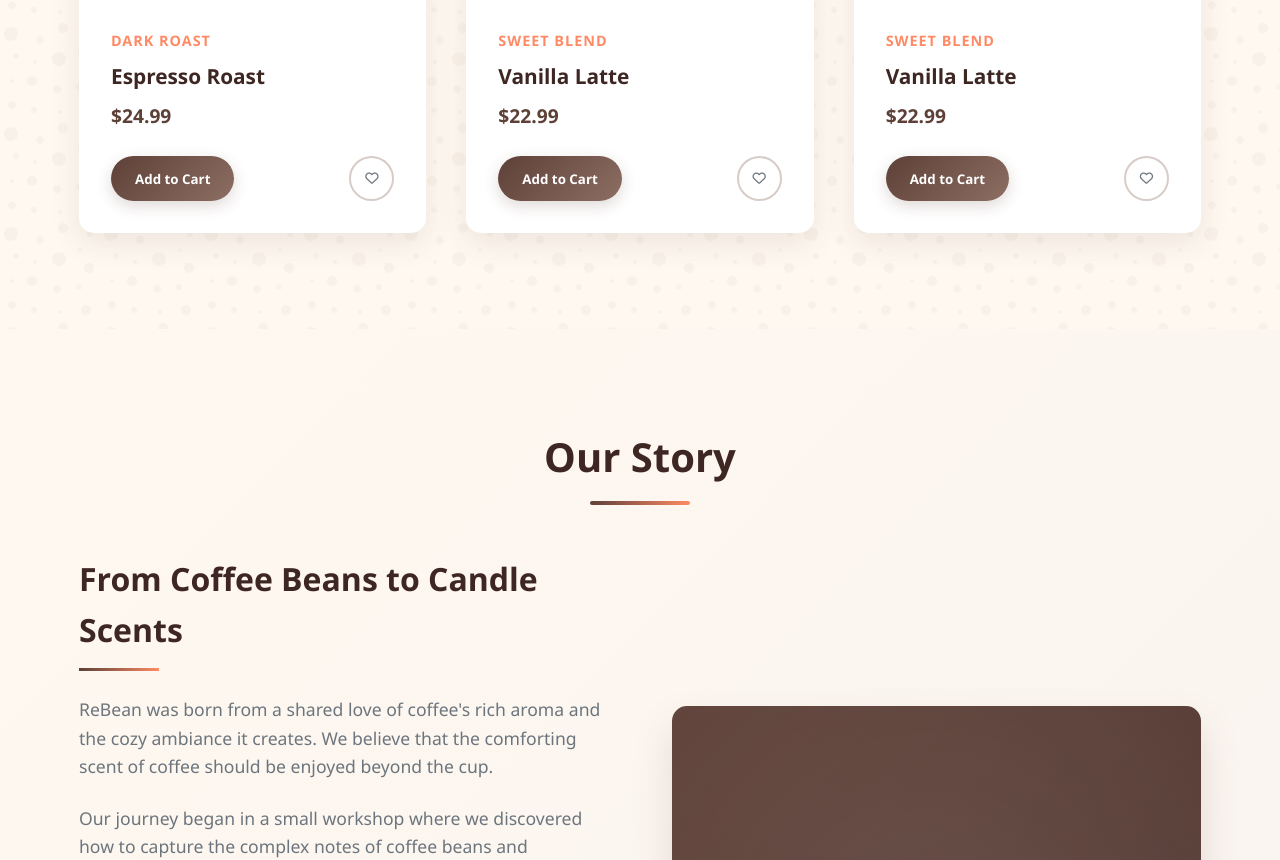
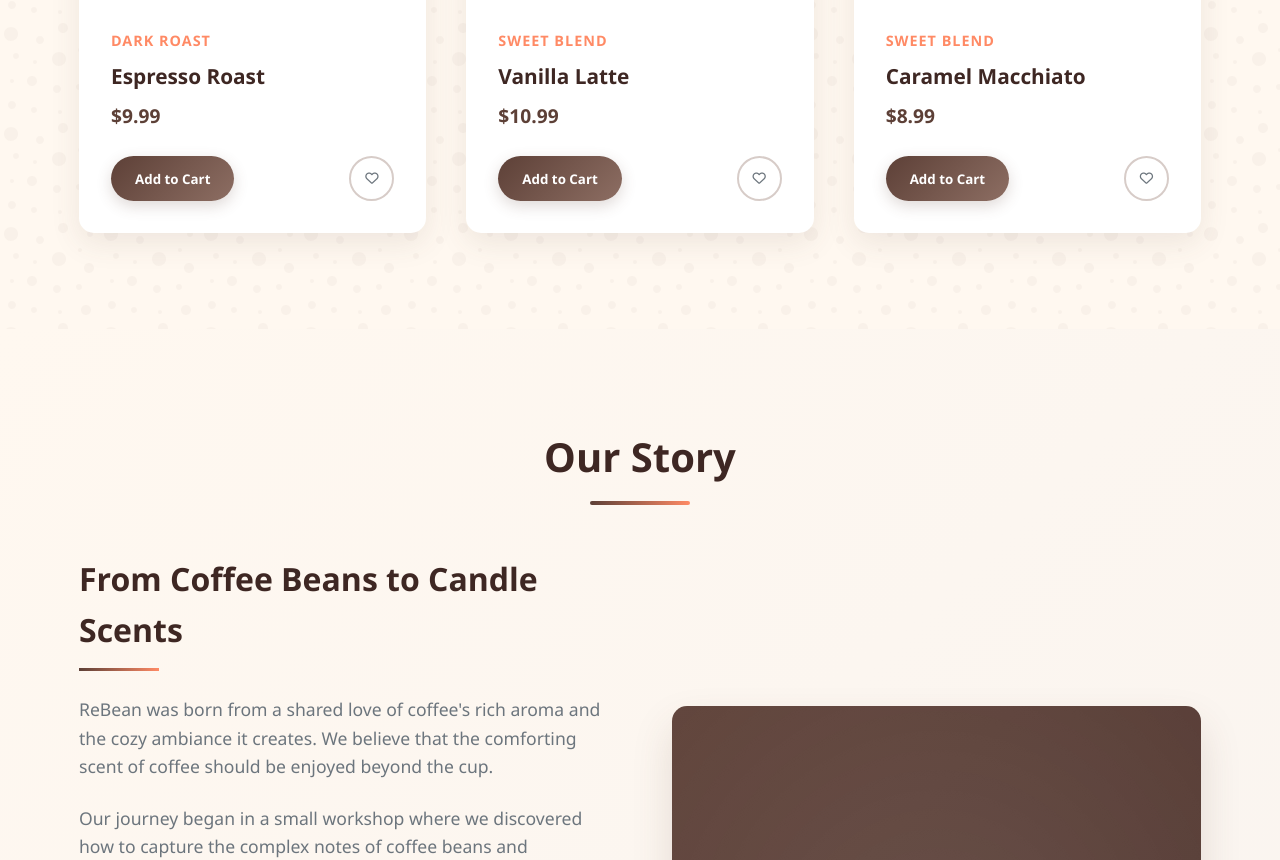
Before and after one commit to Rebean-shop/Rebean, a plain HTML site: page index.html in a window 1280 px wide. Shown: the part 1134-1994 px from the top of the page. Drawn offline with Linux system fonts and the light colour scheme.

Commit message:
Update index.html

```diff
--- a/index.html
+++ b/index.html
@@ -927,7 +927,7 @@
                     <div class="product-info">
                         <div class="product-category">DARK ROAST</div>
                         <h3 class="product-title">Espresso Roast</h3>
-                        <div class="product-price">$24.99</div>
+                        <div class="product-price">$9.99</div>
                         <div class="product-actions">
                             <button class="add-to-cart">Add to Cart</button>
                             <button class="wishlist"><i class="far fa-heart"></i></button>
@@ -943,7 +943,7 @@
                     <div class="product-info">
                         <div class="product-category">SWEET BLEND</div>
                         <h3 class="product-title">Vanilla Latte</h3>
-                        <div class="product-price">$22.99</div>
+                        <div class="product-price">$10.99</div>
                         <div class="product-actions">
                             <button class="add-to-cart">Add to Cart</button>
                             <button class="wishlist"><i class="far fa-heart"></i></button>
@@ -958,8 +958,8 @@
                     </div>
                     <div class="product-info">
                         <div class="product-category">SWEET BLEND</div>
-                        <h3 class="product-title">Vanilla Latte</h3>
-                        <div class="product-price">$22.99</div>
+                        <h3 class="product-title">Caramel Macchiato</h3>
+                        <div class="product-price">$8.99</div>
                         <div class="product-actions">
                             <button class="add-to-cart">Add to Cart</button>
                             <button class="wishlist"><i class="far fa-heart"></i></button>
```
